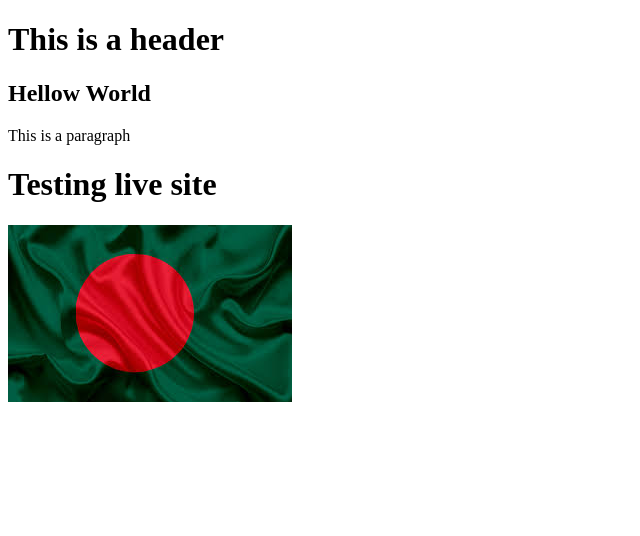
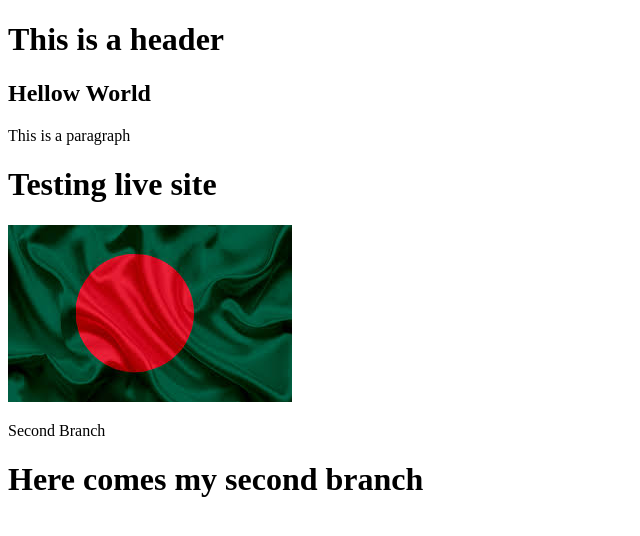
Before and after one commit to Shiponictmbstu13/my-new-project, a plain HTML site: page index.html in a window 1280 px wide. Shown: the whole page, without its empty margins (0-640 px from the left). Drawn offline with Linux system fonts and the light colour scheme.

Commit message:
Second brnach introduction

```diff
--- a/index.html
+++ b/index.html
@@ -11,5 +11,7 @@
     <p>This is a paragraph</p>
     <h1>Testing live site</h1>
     <img src="flag.jpg" alt="">
+    <p>Second Branch</p>
+    <h1>Here comes my second branch</h1>
 </body>
 </html>
```
